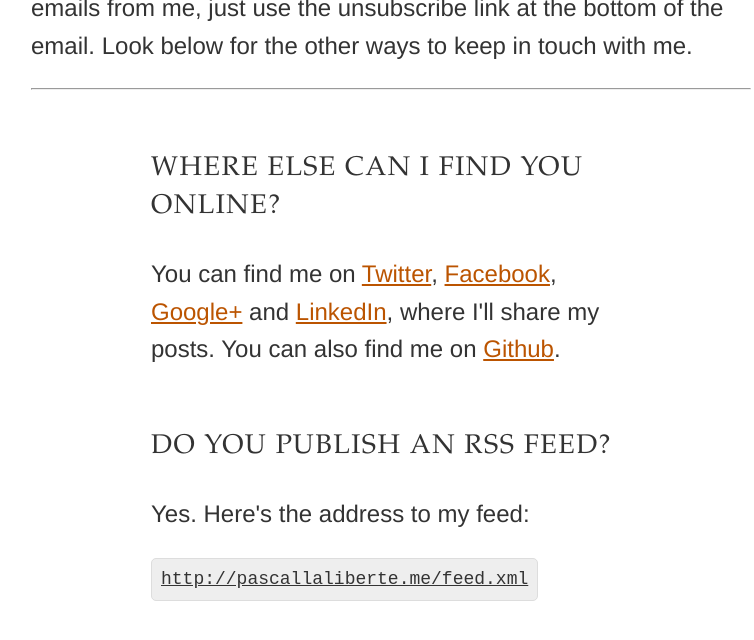
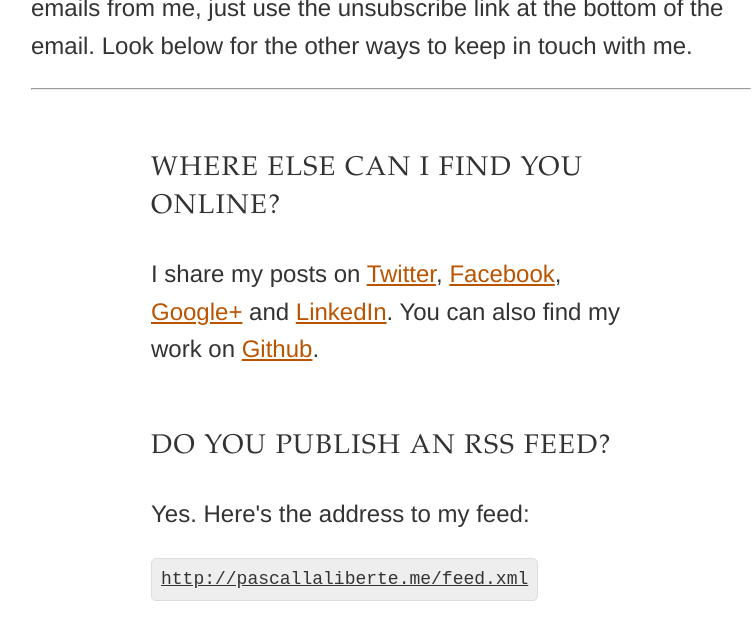
Before and after one commit to pascallaliberte/by.pascallaliberte.me, a Jekyll site: the page built from subscribe-follow/index.html, in a window 1280 px wide and 900 px high, scrolled down 1077 px. Shown: the top 640 px of the window, without its empty margins (249-1003 px from the left). Built offline with Jekyll 4.4.1, drawn with Linux system fonts in a browser that asks for light colours; nearby versions of some CDN libraries.

Commit message:
Changed the "Where else can I find you online" paragraph.

```diff
--- a/subscribe-follow/index.html
+++ b/subscribe-follow/index.html
@@ -30,12 +30,12 @@
 
     <h2>Where else can I find you online?</h2>
 
-    <p>You can find me on
+    <p>I share my posts on
       <a href="http://twitter.com/pascallaliberte" title="Twitter: @pascallaliberte">Twitter</a>,
       <a href="https://www.facebook.com/pascallaliberte" title="Facebook: pascallaliberte">Facebook</a>,
       <a href="https://plus.google.com/104794227710544002483/posts" title="Google+">Google+</a> and
-      <a href="http://www.linkedin.com/in/pascallaliberte" title="LinkedIn">LinkedIn</a>,
-      where I'll share my posts. You can also find me on
+      <a href="http://www.linkedin.com/in/pascallaliberte" title="LinkedIn">LinkedIn</a>.
+      You can also find my work on
       <a href="https://github.com/pascallaliberte" title="Github: pascallaliberte">Github</a>.
     </p>
 
```
